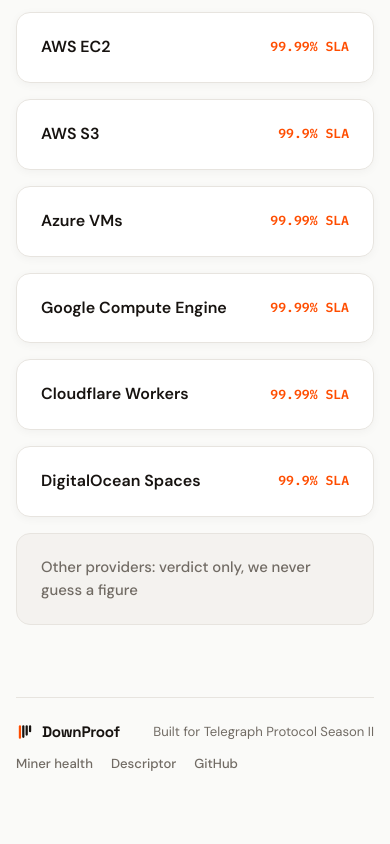
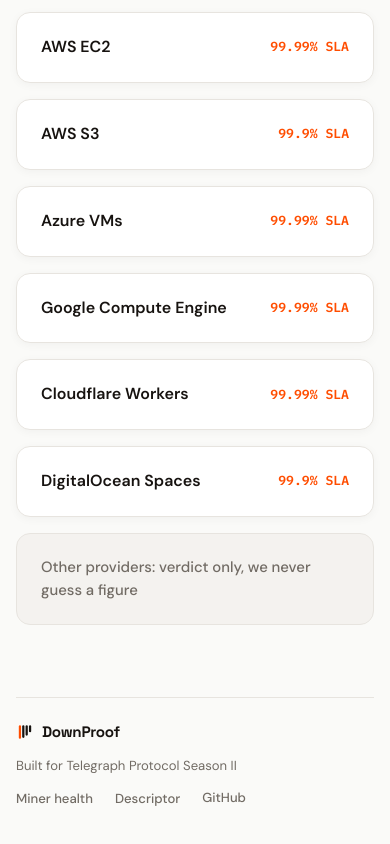
Before and after one commit to Jacksonx28/claimproof, a plain HTML site: page web/index.html in a window 390 px wide. Shown: the part 3160-4004 px from the top of the page. Drawn offline with Linux system fonts and the light colour scheme.

Commit message:
Stack footer cleanly on mobile

```diff
--- a/web/index.html
+++ b/web/index.html
@@ -523,6 +523,9 @@
     .stats li:first-child { padding-left: 20px; }
     .stats li:nth-child(even) { border-left: 1px solid var(--border); }
     .stats li:nth-child(n+3) { border-top: 1px solid var(--border); }
+    footer { padding: 22px 0 26px; }
+    .foot-row { flex-direction: column; align-items: flex-start; gap: 12px; }
+    .foot-links { gap: 22px; }
     .form-grid { grid-template-columns: 1fr; }
     .field.span-2 { grid-column: span 1; }
     .checker-card { padding: 22px; }
```
